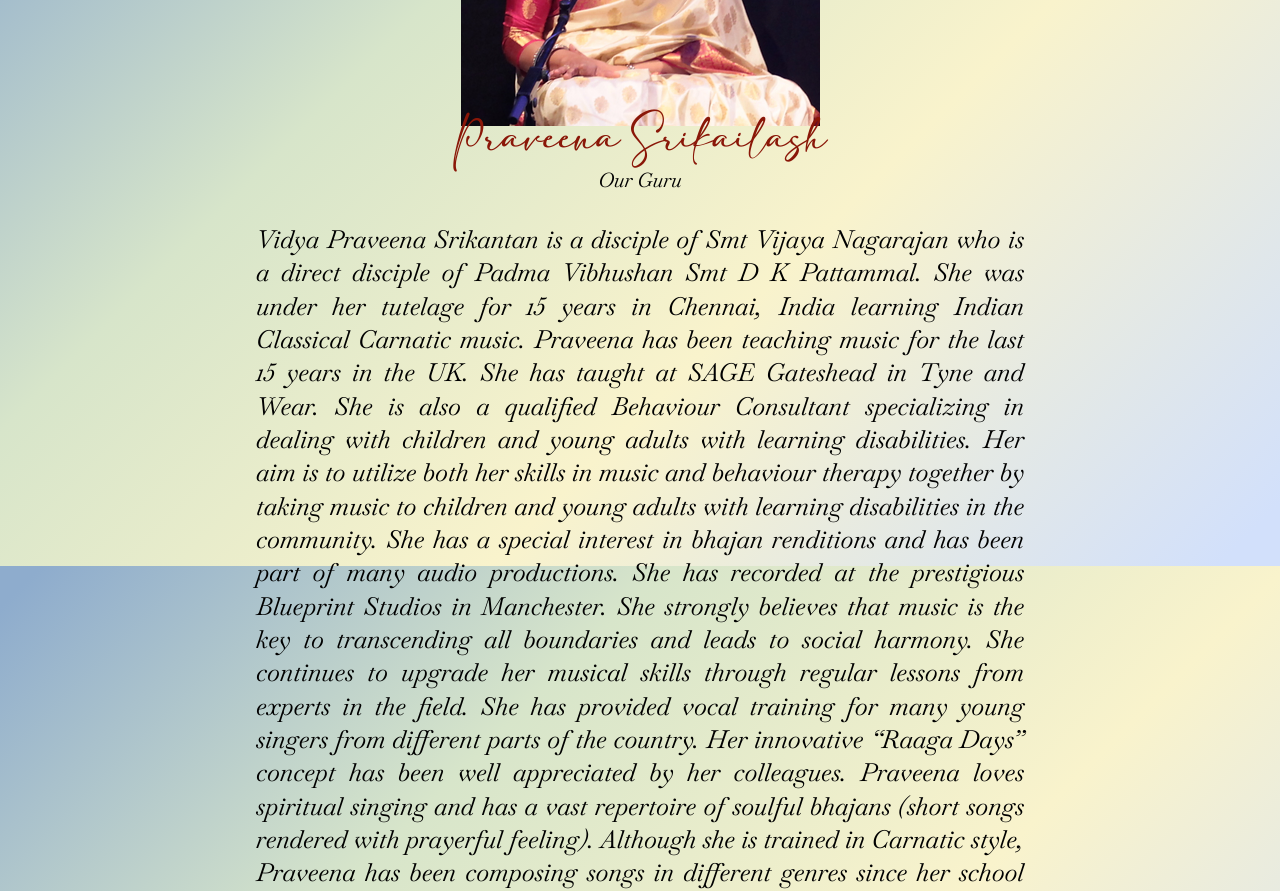
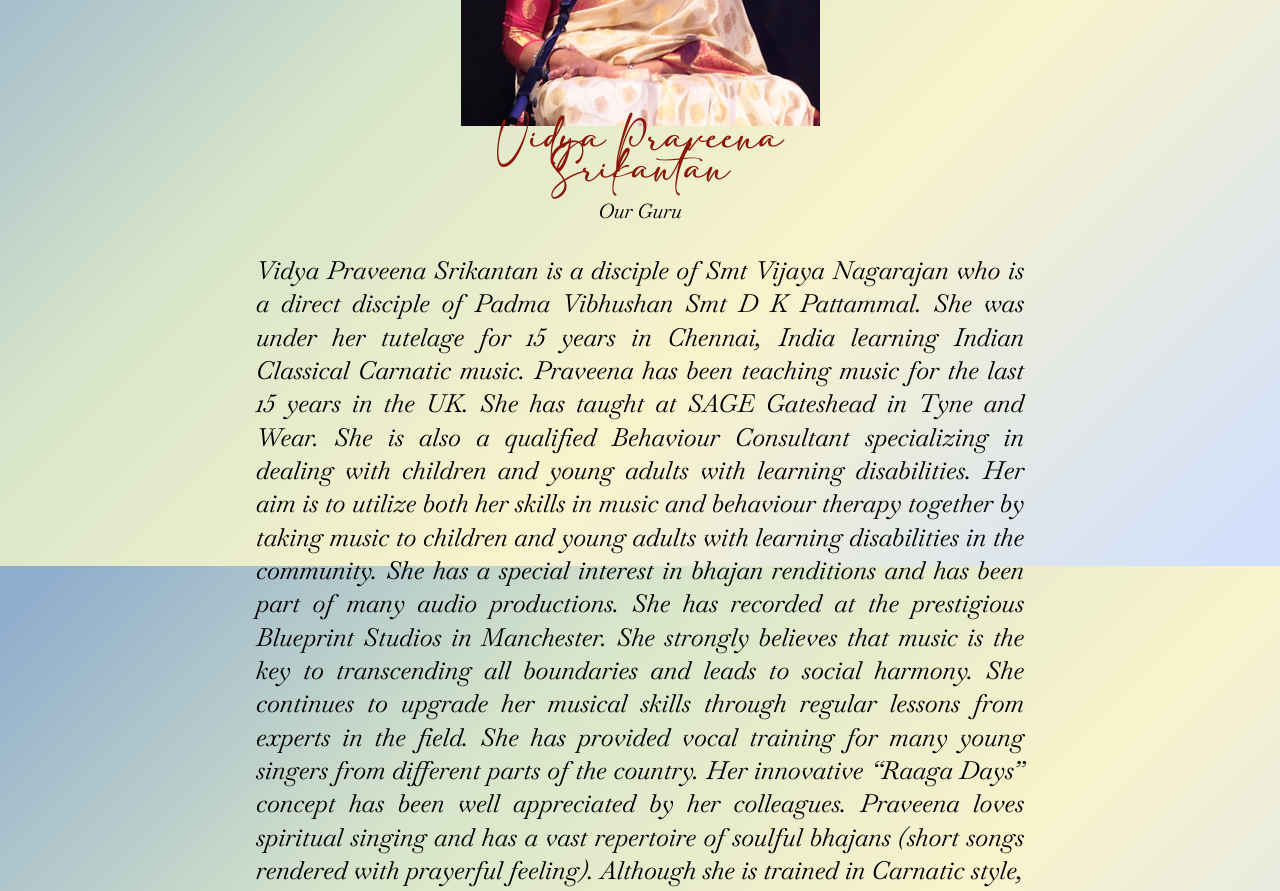
Before and after one commit to Sainath26/RaagaSudha, a React (Vite) app in the folder Raagasudha-website/: page / in a window 1280 px wide. Shown: the part 1180-2071 px from the top of the page. Built offline with nearby package versions, Linux system fonts and the light colour scheme.

Commit message:
guru name change under image

```diff
--- a/Raagasudha-website/src/views/home.jsx
+++ b/Raagasudha-website/src/views/home.jsx
@@ -60,7 +60,7 @@ function Home() {
             <img src={Image}></img>
           </div>
 
-          <div className="Heading">Praveena Srikailash</div>
+          <div className="Heading">Vidya Praveena Srikantan</div>
           <div className="HomeSubtext">Our Guru</div>
           <div className="HomeText">
             Vidya Praveena Srikantan is a disciple of Smt Vijaya Nagarajan who
```
